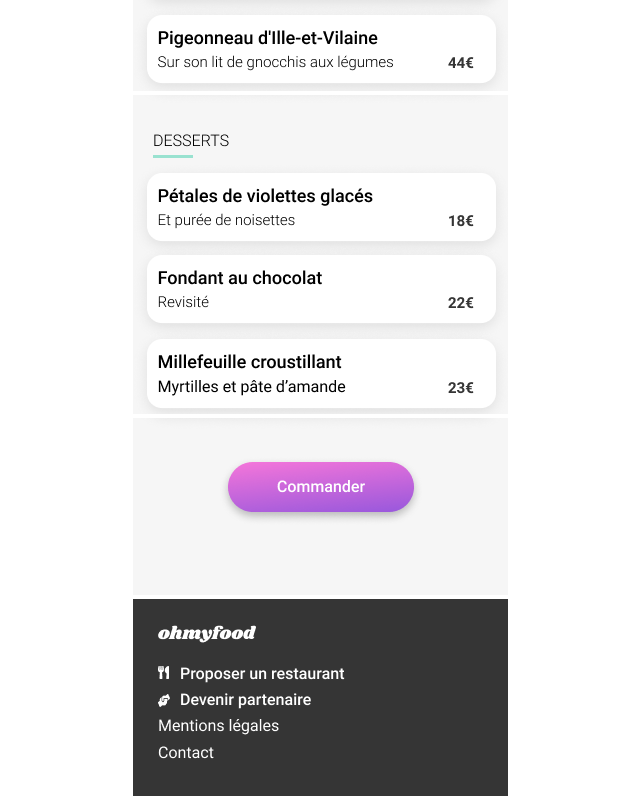
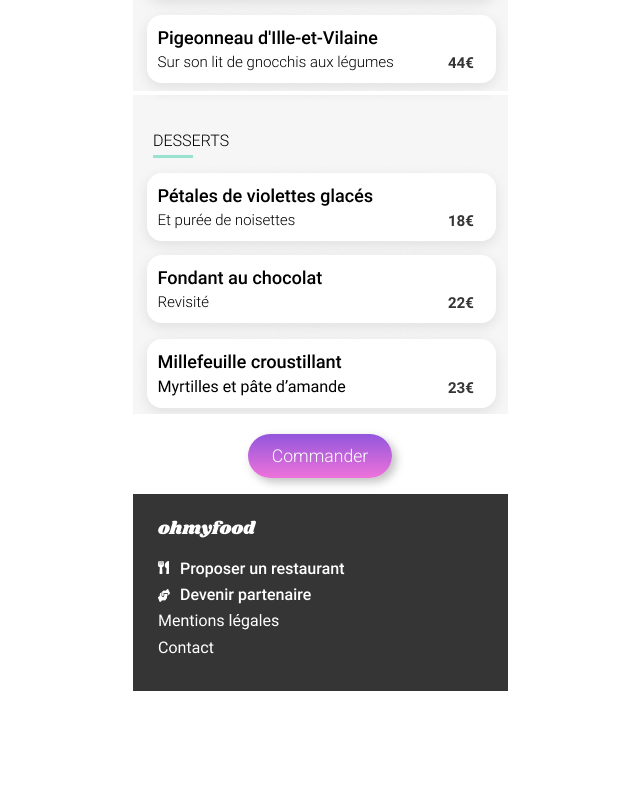
Before and after one commit to oolyster/AdelineReaux_3_27102020, a website: page restaurant-1.html in a window 1280 px wide. Shown: the part 908-1708 px from the top of the page, without its empty margins (320-960 px from the left). After the commit the page ends 1603 px from the top, so only its background shows below. Drawn offline with Linux system fonts and the light colour scheme; a web font is replaced by a local one.

Commit message:
bouton gradient

```diff
--- a/restaurant-1.html
+++ b/restaurant-1.html
@@ -3,6 +3,7 @@
 <head>
     <meta charset="UTF-8">
     <title>Ohmyfood</title>
+    <link rel="stylesheet" href="https://use.fontawesome.com/releases/v5.15.1/css/all.css" integrity="sha384-vp86vTRFVJgpjF9jiIGPEEqYqlDwgyBgEF109VFjmqGmIY/Y4HV4d3Gp2irVfcrp" crossorigin="anonymous">
     <link rel="stylesheet" href="public/css/style.css">
 </head>
 <body>
@@ -12,7 +13,11 @@
 <img src="maquette/menu-restaurant_3-1-2.png"/>
 <img src="maquette/menu-restaurant_3-1-3.png"/>
 <img src="maquette/menu-restaurant_3-1-4.png"/>
-<img src="maquette/menu-restaurant_3-1-5.png"/>
+<section class="explore">
+    <div class="gradient-box">
+        <a class="gradient-btn">Commander</a>
+    </div>
+</section>
 <img src="maquette/menu-restaurant_3-2-0.png"/>
 </body>
 </html>
--- /dev/null
+++ b/sass/components/btn.scss
@@ -0,0 +1,18 @@
+.gradient-box {
+  display: flex;
+  flex-direction: column;
+  align-items: center;
+  justify-content: center;
+}
+
+.gradient-btn {
+  text-align: center;
+  border: 0;
+  padding: .75rem 1.5rem;
+  font-weight: 300;
+  font-size: 1.1rem;
+  border-radius: 100px;
+  color: $background-color;
+  background: linear-gradient($primary-color, $primary-fade);
+  box-shadow: 0.25rem 0.25rem 10px rgb(0 0 0 / 25%);
+}
--- a/sass/sass.scss
+++ b/sass/sass.scss
@@ -1,5 +1,8 @@
 //UTILS
 @import "./utils/_variables.scss";
+
+//COMPONENTS
+@import "./components/btn.scss";
 
 //à supprimer, uniquement pour prévis
 body {
@@ -69,15 +72,3 @@ h1{
   padding: 1rem;
   align-content: center;
 }
-
-.gradient-btn {
-  text-align: center;
-  border: 0;
-  padding: .75rem 1.5rem;
-  font-weight: 300;
-  font-size: 1.1rem;
-  border-radius: 100px;
-  color: $background-color;
-  background: linear-gradient($primary-color, $primary-fade);
-  box-shadow: 0.25rem 0.25rem 10px rgb(0 0 0 / 25%);
-}
--- a/sass/utils/_variables.scss
+++ b/sass/utils/_variables.scss
@@ -1,3 +1,5 @@
+//Couleurs
+
 $background-color: #ffffff;
 $primary-color: #9356dc;
 $primary-fade : #ee73da;
@@ -5,5 +7,7 @@ $accent-color: #9ae2d0;
 $accent-fade: #018766;
 $text-color-1: black;
 $text-color-2: #353535;
+
+//polices
 $police: Roboto, sans-serif;
 $logo: Shrikhand,"cursive";
```
Also changed, not shown: index.html (+4 -2 lines), public/css/style.css, sass/pages/common.scss (added), sass/pages/home.scss (added), sass/pages/resto.scss (added), 1 other file.
